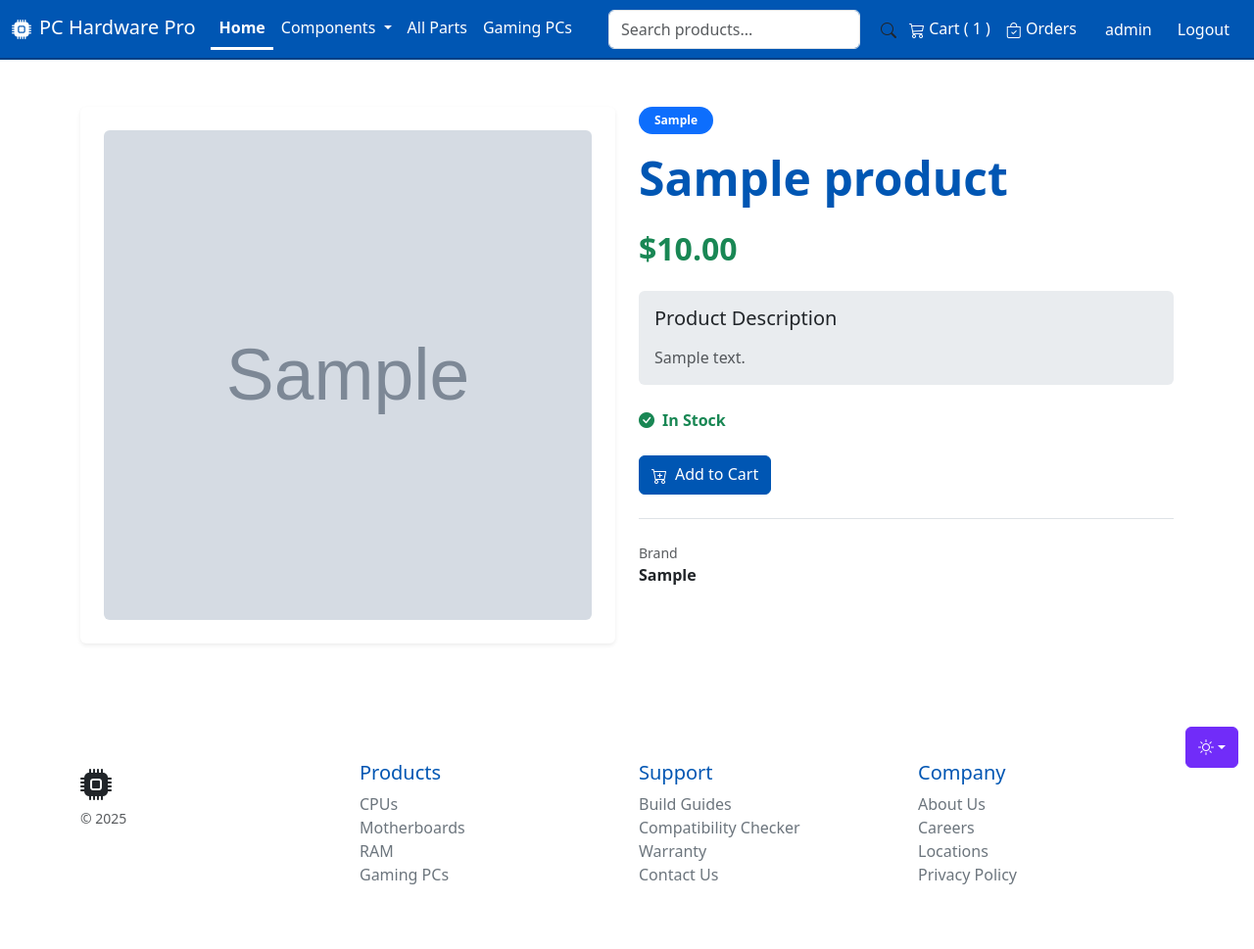
After one commit to Dantheman85427/CYBI-6314-Class-Project, a Flask app: page /Homepage/product/1 in a window 1280 px wide. The commit adds this page. Shown: the whole page at 98% size. Run offline with Flask 3, Linux system fonts and the light colour scheme; a user stored in the database is signed in; tables that the repository leaves empty hold one stand-in row (values such as "Sample post"); grey boxes marked "Sample" are stand-in pictures; parts of the project's set-up code (start-up, migrations or seed data) failed here and were passed over.

Commit message:
Added Product Page, app.py uses product_ID, and added links to parts, orders, and carts.
QoL update for users to be able to go to a page of the part for longer descriptions, readded the description shortening for cards to have the same spacing (not using CSS just char limitation), and added links of products in their respective card and order part title for users to be able to go back to the product description.

```diff
--- a/app.py
+++ b/app.py
@@ -1162,6 +1162,16 @@ def privacy_policy():
     flash("Hello Welcome to the Privacy_Policy! This feature is coming soon!")
     return render_template('privacy_policy.html')
 
+#======================= Product =======================#
+@app.route('/Homepage/product/<int:product_id>')
+@logged_in_required()
+def product(product_id):
+    product = db.session.get(Products, product_id)
+
+    if product is None:
+        return "Product not found", 404
+    return render_template('product.html', product=product)
+
 #======================= Logout =======================#
 @app.route('/logout')
 @logged_in_required()
--- a/templates/cart.html
+++ b/templates/cart.html
@@ -34,7 +34,8 @@
                             alt="{{ item.product.product_Name }}"
                             style="width: 80px; height: 80px; object-fit: cover; border-radius: 8px; margin-right: 15px;">
                         <div>
-                            <strong>{{ item.product.product_Name }}</strong><br>
+                            <a href="{{ url_for('product', product_id=product.product_id)}}">
+                            <strong>{{ item.product.product_Name }}</strong><br> </a>
                             <small class="text-muted">${{ "%.2f"|format(item.product.product_Price) }} each</small>
                         </div>
                     </div>
--- a/templates/orders.html
+++ b/templates/orders.html
@@ -20,7 +20,8 @@
                     </div>
                     <div class="col-md-8">
                         <div class="card-body">
-                            <h5 class="card-title">{{ item.product.product_Name }} (Quantity: {{ item.quantity }})</h5>
+                            <a href="{{ url_for('product', product_id=item.product.product_ID)}}">
+                            <h5 class="card-title">{{ item.product.product_Name }} (Quantity: {{ item.quantity }})</h5> </a>
                             <p class="card-text">{{ item.product.product_Description }}</p>
                             <p class="card-text">
                                 <strong>${{ "%.2f"|format(item.price_each * item.quantity) }}</strong>
--- /dev/null
+++ b/templates/product.html
@@ -0,0 +1,111 @@
+{% extends 'base.html' %}
+{% block title %}{{ product.product_Name }} - Details{% endblock %}
+{% block head %}
+<style>
+    .product-image {
+        width: 100%;
+        height: 500px;
+        object-fit: cover;
+        object-position: center;
+    }
+
+    .product-image-placeholder {
+        width: 100%;
+        height: 500px;
+    }
+
+    .card {
+        transition: transform 0.2s;
+    }
+
+    .btn {
+        transition: all 0.3s ease;
+    }
+
+    .btn:hover:not(:disabled) {
+        transform: translateY(-2px);
+        box-shadow: 0 4px 8px rgba(0,0,0,0.2);
+    }
+</style>
+{% endblock %}
+{% block body %}
+<div class="container mt-5 mb-5">
+    <div class="row">
+        <!-- Product Image Section -->
+        <div class="col-md-6 mb-4">
+            <div class="card border-0 shadow-sm">
+                <div class="card-body p-4">
+                    {% if product.product_Image %}
+                        <img src="{{ url_for('static', filename=(product.product_Image.lstrip('/').replace('\\', '/').replace('static/', '') if product.product_Image else 'images/default_product.png')) }}"
+                             alt="{{ product.product_Name }}"
+                             class="img-fluid rounded product-image">
+                    {% else %}
+                        <div class="bg-light rounded d-flex align-items-center justify-content-center product-image-placeholder">
+                            <i class="bi bi-image text-muted" style="font-size: 4rem;"></i>
+                        </div>
+                    {% endif %}
+                </div>
+            </div>
+        </div>
+
+        <!-- Product Details Section -->
+        <div class="col-md-6">
+            <div class="mb-3">
+                <span class="badge bg-primary rounded-pill px-3 py-2">{{ product.product_Type }}</span>
+            </div>
+
+            <h1 class="display-5 fw-bold mb-4">{{ product.product_Name }}</h1>
+
+            <div class="mb-4">
+                <h2 class="text-success fw-bold">${{ '%.2f'|format(product.product_Price) }}</h2>
+            </div>
+
+            <div class="card border-0 bg-body-secondary mb-4">
+                <div class="card-body">
+                    <h5 class="card-title mb-3">Product Description</h5>
+                    <p class="card-text text-muted">{{ product.product_Description }}</p>
+                </div>
+            </div>
+
+            <!-- Stock Status -->
+            <div class="mb-4">
+                {% if product.product_Stock > 0 %}
+                    <div class="d-flex align-items-center">
+                        <i class="bi bi-check-circle-fill text-success me-2"></i>
+                        <span class="text-success fw-semibold">In Stock</span>
+                    </div>
+                {% else %}
+                    <div class="d-flex align-items-center">
+                        <i class="bi bi-x-circle-fill text-danger me-2"></i>
+                        <span class="text-danger fw-semibold">Out of Stock</span>
+                    </div>
+                {% endif %}
+            </div>
+
+            <!-- Action Buttons -->
+            <div class="d-grid gap-2 d-md-flex">
+                {% if product.product_Stock > 0 %}
+                    <a href="{{ url_for('add_to_cart', product_id=product.product_ID) }}"
+                        class="btn btn-primary w-200">
+                        <i class="bi bi-cart-plus me-2"></i>Add to Cart
+                    </a>
+                {% else %}
+                    <button class="btn btn-secondary btn-lg px-5" disabled>
+                        <i class="bi bi-cart-x me-2"></i>Out of Stock
+                    </button>
+                {% endif %}
+            </div>
+
+            <!-- Additional Info -->
+            <div class="mt-4 pt-4 border-top">
+                <div class="row g-3">
+                    <div class="col-6">
+                        <small class="text-muted d-block">Brand</small>
+                        <span class="fw-semibold">{{ product.product_Brand }}</span>
+                    </div>
+                </div>
+            </div>
+        </div>
+    </div>
+</div>
+{% endblock %}
```
Also changed, not shown: templates/parts.html (+9 -5 lines).
